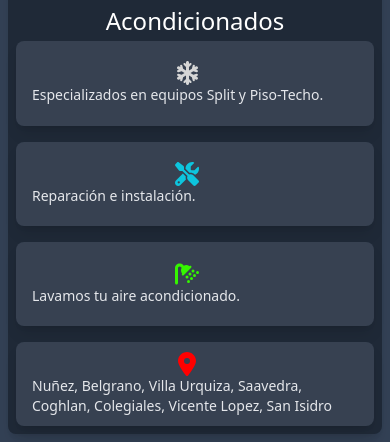
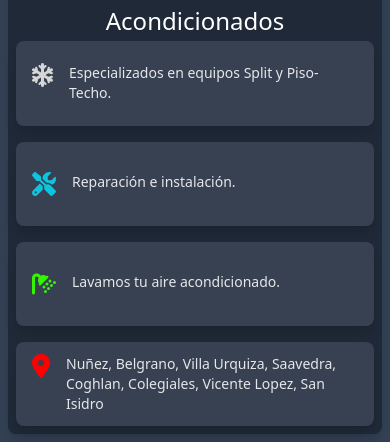
Before and after one commit to Thebassplayer/royar-refrigeracion, a React (Vite) app: page / in a window 390 px wide. Shown: the part 402-844 px from the top of the page. Built offline with nearby package versions, Linux system fonts and the light colour scheme.

Commit message:
Fix phone resolution style bug

```diff
--- a/src/components/Header.jsx
+++ b/src/components/Header.jsx
@@ -13,8 +13,7 @@ const Header = () => {
           animate={{ opacity: 1 }}
           transition={{
             duration: 0.8,
-            delay: 0.2,
-            type: "spring",
+            delay: 0.4,
           }}
         >
           <span className="mr-3">❄️</span>
@@ -25,7 +24,7 @@ const Header = () => {
           animate={{ opacity: 1 }}
           transition={{
             duration: 0.8,
-            delay: 0.5,
+            delay: 0.2,
             type: "spring",
           }}
         >
--- a/src/components/ServicesButton.jsx
+++ b/src/components/ServicesButton.jsx
@@ -35,7 +35,7 @@ const ServicesButton = ({
       onClick={onClickHandler}
     >
       <motion.div
-        className="grow"
+        className="flex grow"
         initial={{ opacity: 0 }}
         animate={{ opacity: 1 }}
         transition={{
```
